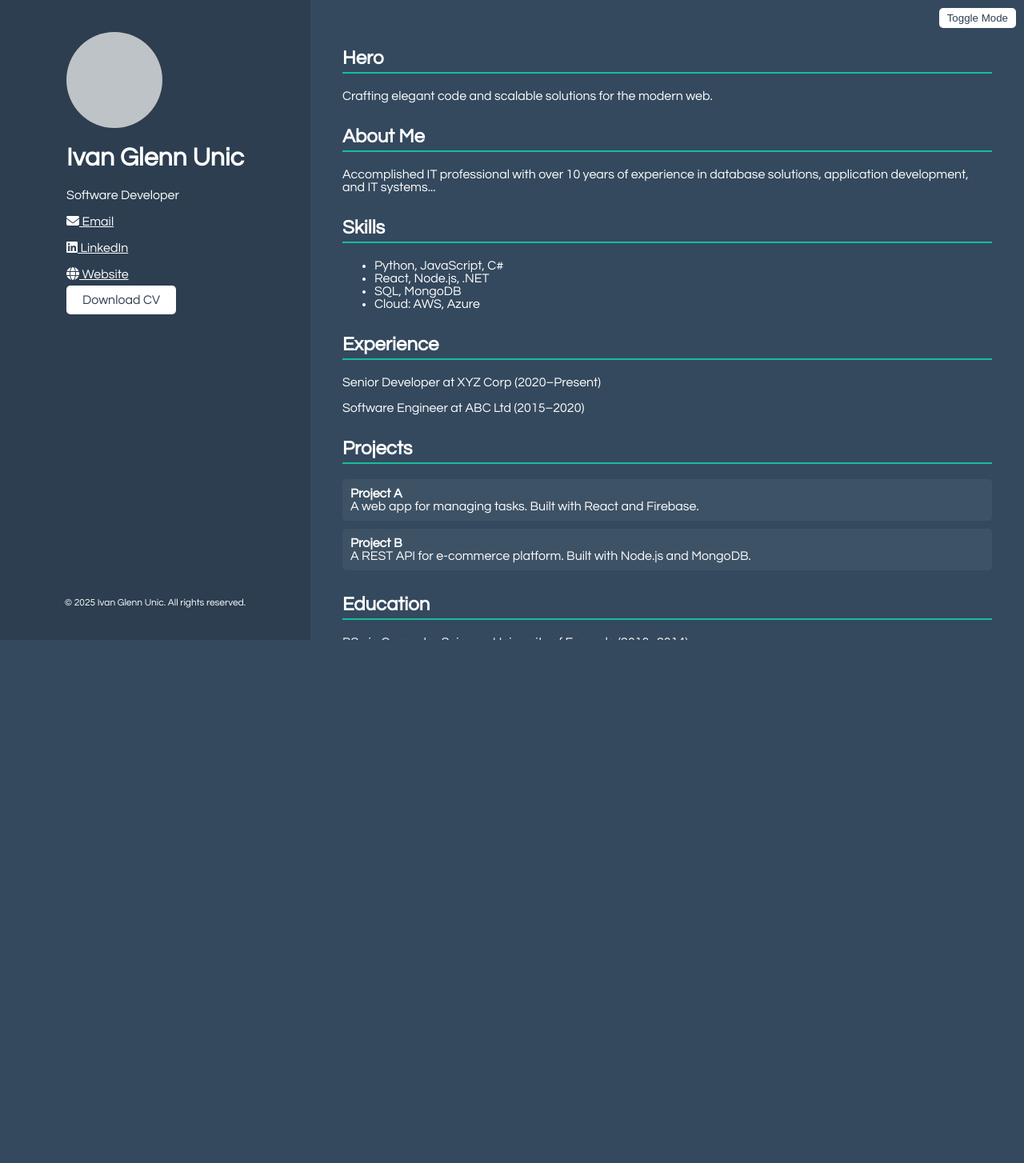
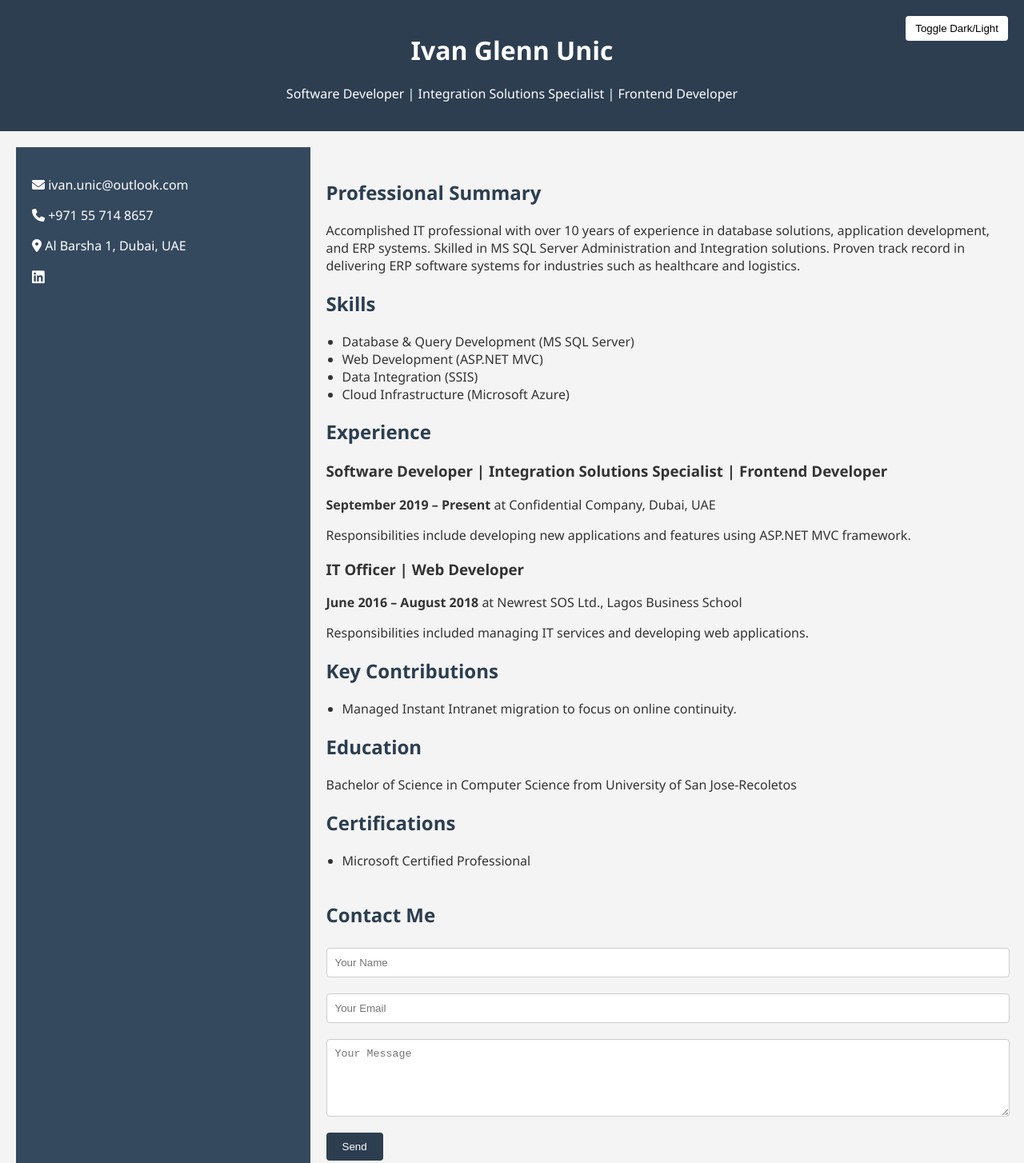
Before and after one commit to ivanglennunic/iamivanunic, a plain HTML site: page index.html in a window 1280 px wide. Shown: the top 1454 px of the page at 80% size. Before the commit the page ends 800 px from the top, so only its background shows below. Drawn offline with Linux system fonts and the light colour scheme.

Commit message:
Update index.html

```diff
--- a/index.html
+++ b/index.html
@@ -1,3 +1,4 @@
+
 <!DOCTYPE html>
 <html lang="en">
 <head>
@@ -6,191 +7,148 @@
   <title>Ivan Glenn Unic - Software Developer</title>
   <link rel="stylesheet" href="https://cdnjs.cloudflare.com/ajax/libs/font-awesome/6.4.0/css/all.min.css">
   <style>
-    :root {
-      --bg-color: #34495e;
-      --sidebar-color: #2c3e50;
-      --text-color: white;
-      --accent-color: #1abc9c;
-    }
-    body.light-mode {
-      --bg-color: #ecf0f1;
-      --sidebar-color: #bdc3c7;
-      --text-color: #2c3e50;
-    }
     body {
       margin: 0;
-      font-family: 'Century Gothic', Arial, sans-serif;
+      font-family: 'Segoe UI', Tahoma, Geneva, Verdana, sans-serif;
       display: flex;
-      flex-direction: row;
-      height: 100vh;
-      background-color: var(--bg-color);
-      color: var(--text-color);
+      flex-direction: column;
+      min-height: 100vh;
+      background-color: #f4f4f4;
+      color: #333;
       transition: background-color 0.3s, color 0.3s;
     }
+    header {
+      background-color: #2c3e50;
+      color: white;
+      padding: 20px;
+      text-align: center;
+    }
+    .container {
+      display: flex;
+      flex-wrap: wrap;
+      padding: 20px;
+    }
     .sidebar {
-      background-color: var(--sidebar-color);
-      width: 30%;
-      padding: 40px 20px;
-      display: flex;
-      flex-direction: column;
-      align-items: center;
-      justify-content: space-between;
+      flex: 1 1 250px;
+      background-color: #34495e;
+      color: white;
+      padding: 20px;
     }
     .main-content {
-      width: 70%;
-      padding: 40px;
-      overflow-y: auto;
+      flex: 3 1 600px;
+      padding: 20px;
     }
-    .profile-pic {
-      width: 120px;
-      height: 120px;
-      border-radius: 50%;
-      background-color: #bdc3c7;
-      margin-bottom: 20px;
+    h2 {
+      color: #2c3e50;
+    }
+    ul {
+      padding-left: 20px;
+    }
+    .contact-form {
+      margin-top: 40px;
+    }
+    .contact-form input, .contact-form textarea {
+      width: 100%;
+      padding: 10px;
+      margin: 5px 0 15px;
+      border: 1px solid #ccc;
+      border-radius: 4px;
+    }
+    .contact-form button {
+      background-color: #2c3e50;
+      color: white;
+      padding: 10px 20px;
+      border: none;
+      border-radius: 4px;
+      cursor: pointer;
     }
     .social-icons a {
-      margin: 0 10px;
-      color: var(--text-color);
-      text-decoration: none;
-      font-size: 20px;
+      margin-right: 10px;
+      color: white;
+      font-size: 18px;
     }
-    .download-btn {
-      background-color: var(--text-color);
-      color: var(--sidebar-color);
+    .dark-mode {
+      background-color: #1e1e1e;
+      color: #f4f4f4;
+    }
+    .dark-mode header, .dark-mode .sidebar {
+      background-color: #111;
+    }
+    .toggle-btn {
+      position: absolute;
+      top: 20px;
+      right: 20px;
+      background: #fff;
       border: none;
-      padding: 10px 20px;
-      border-radius: 5px;
+      padding: 8px 12px;
       cursor: pointer;
-      margin-top: 20px;
-      text-decoration: none;
-    }
-    footer {
-      font-size: 12px;
-      text-align: center;
-      margin-top: 40px;
-    }
-    h2 {
-      border-bottom: 2px solid var(--accent-color);
-      padding-bottom: 5px;
-    }
-    section {
-      margin-bottom: 30px;
-    }
-    .project {
-      background-color: rgba(255,255,255,0.05);
-      padding: 10px;
-      border-radius: 5px;
-      margin-bottom: 10px;
-    }
-    .toggle-mode {
-      position: absolute;
-      top: 10px;
-      right: 10px;
-      background: var(--text-color);
-      color: var(--sidebar-color);
-      border: none;
-      padding: 5px 10px;
-      border-radius: 5px;
-      cursor: pointer;
-    }
-    form input, form textarea {
-      width: 100%;
-      padding: 10px;
-      margin-top: 5px;
-      margin-bottom: 15px;
-      border: none;
-      border-radius: 5px;
-    }
-    form button {
-      background-color: var(--accent-color);
-      color: white;
-      border: none;
-      padding: 10px 20px;
-      border-radius: 5px;
-      cursor: pointer;
-    }
-    @media (max-width: 768px) {
-      body {
-        flex-direction: column;
-      }
-      .sidebar, .main-content {
-        width: 100%;
-      }
+      border-radius: 4px;
     }
   </style>
 </head>
 <body>
-  <button class="toggle-mode" onclick="toggleMode()">Toggle Mode</button>
+  <button class="toggle-btn" onclick="toggleMode()">Toggle Dark/Light</button>
+  <header>
+    <h1>Ivan Glenn Unic</h1>
+    <p>Software Developer | Integration Solutions Specialist | Frontend Developer</p>
+  </header>
+  <div class="container">
     <div class="sidebar">
-    <div>
-      <div class="profile-pic"></div>
-      <h1>Ivan Glenn Unic</h1>
-      <p>Software Developer</p>
-      <p><a href="mailto:ivanglennunic@gmail.com" style="color:inherit;"><i class="fas fa-envelope"></i> Email</a></p>
-      <p><a href="https://linkedin.com/in/ivanunic" style="color:inherit;"><i class="fab fa-linkedin"></i> LinkedIn</a></p>
-      <p><a href="https://ivanunic.com" style="color:inherit;"><i class="fas fa-globe"></i> Website</a></p>
-      <a class="download-btn" href="Ivan Glenn Unic - Software Developer 2025.pdf" download>Download CV</a>
+      <p><i class="fas fa-envelope"></i> ivan.unic@outlook.com</p>
+      <p><i class="fas fa-phone"></i> +971 55 714 8657</p>
+      <p><i class="fas fa-map-marker-alt"></i> Al Barsha 1, Dubai, UAE</p>
+      <div class="social-icons">
+        <a href="https://linkedin.com/in/ivanunic"><i class="fab fa-linkedin"></i></a>
       </div>
-    <footer>© 2025 Ivan Glenn Unic. All rights reserved.</footer>
     </div>
     <div class="main-content">
-    <section>
-      <h2>Hero</h2>
-      <p>Crafting elegant code and scalable solutions for the modern web.</p>
-    </section>
-    <section>
-      <h2>About Me</h2>
-      <p>Accomplished IT professional with over 10 years of experience in database solutions, application development, and IT systems...</p>
-    </section>
-    <section>
+      <h2>Professional Summary</h2>
+      <p>Accomplished IT professional with over 10 years of experience in database solutions, application development, and ERP systems. Skilled in MS SQL Server Administration and Integration solutions. Proven track record in delivering ERP software systems for industries such as healthcare and logistics.</p>
+
       <h2>Skills</h2>
       <ul>
-        <li>Python, JavaScript, C#</li>
-        <li>React, Node.js, .NET</li>
-        <li>SQL, MongoDB</li>
-        <li>Cloud: AWS, Azure</li>
+        <li>Database & Query Development (MS SQL Server)</li>
+        <li>Web Development (ASP.NET MVC)</li>
+        <li>Data Integration (SSIS)</li>
+        <li>Cloud Infrastructure (Microsoft Azure)</li>
       </ul>
-    </section>
-    <section>
+
       <h2>Experience</h2>
-      <p>Senior Developer at XYZ Corp (2020–Present)</p>
-      <p>Software Engineer at ABC Ltd (2015–2020)</p>
-    </section>
-    <section>
-      <h2>Projects</h2>
-      <div class="project">
-        <strong>Project A</strong><br/>
-        A web app for managing tasks. Built with React and Firebase.
-      </div>
-      <div class="project">
-        <strong>Project B</strong><br/>
-        A REST API for e-commerce platform. Built with Node.js and MongoDB.
-      </div>
-    </section>
-    <section>
+      <h3>Software Developer | Integration Solutions Specialist | Frontend Developer</h3>
+      <p><strong>September 2019 – Present</strong> at Confidential Company, Dubai, UAE</p>
+      <p>Responsibilities include developing new applications and features using ASP.NET MVC framework.</p>
+
+      <h3>IT Officer | Web Developer</h3>
+      <p><strong>June 2016 – August 2018</strong> at Newrest SOS Ltd., Lagos Business School</p>
+      <p>Responsibilities included managing IT services and developing web applications.</p>
+
+      <h2>Key Contributions</h2>
+      <ul>
+        <li>Managed Instant Intranet migration to focus on online continuity.</li>
+      </ul>
+
       <h2>Education</h2>
-      <p>BSc in Computer Science, University of Example (2010–2014)</p>
-    </section>
-    <section>
+      <p>Bachelor of Science in Computer Science from University of San Jose-Recoletos</p>
+
       <h2>Certifications</h2>
-      <p>AWS Certified Developer, Microsoft Certified: Azure Developer Associate</p>
-    </section>
-    <section>
+      <ul>
+        <li>Microsoft Certified Professional</li>
+      </ul>
+
+      <div class="contact-form">
         <h2>Contact Me</h2>
-      <form onsubmit="event.preventDefault(); alert('Message sent!');">
-        <label>Name</label>
-        <input type="text" required>
-        <label>Email</label>
-        <input type="email" required>
-        <label>Message</label>
-        <textarea rows="4" required></textarea>
+        <form>
+          <input type="text" placeholder="Your Name" required>
+          <input type="email" placeholder="Your Email" required>
+          <textarea rows="5" placeholder="Your Message" required></textarea>
           <button type="submit">Send</button>
         </form>
-    </section>
+      </div>
+    </div>
   </div>
   <script>
     function toggleMode() {
-      document.body.classList.toggle('light-mode');
+      document.body.classList.toggle('dark-mode');
     }
   </script>
 </body>
```
Lines whose indentation alone changed are shown as unchanged.
